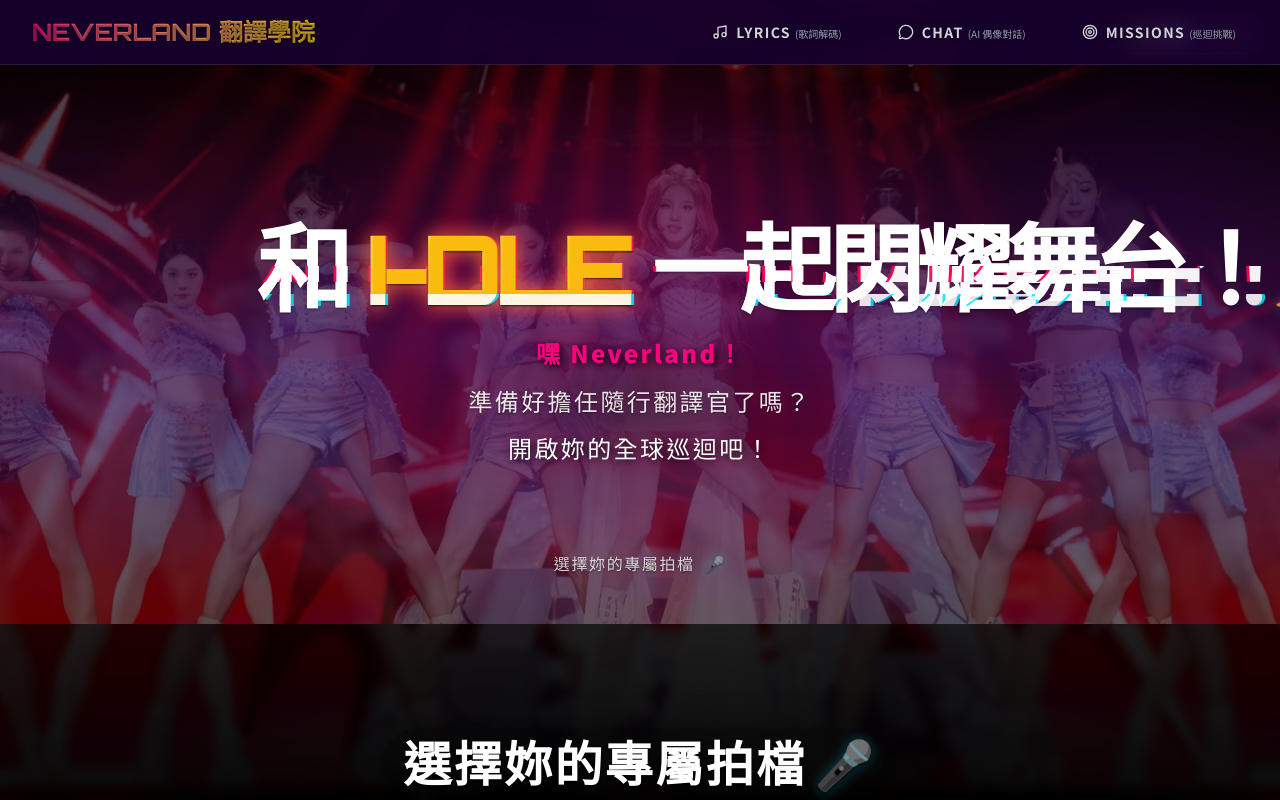
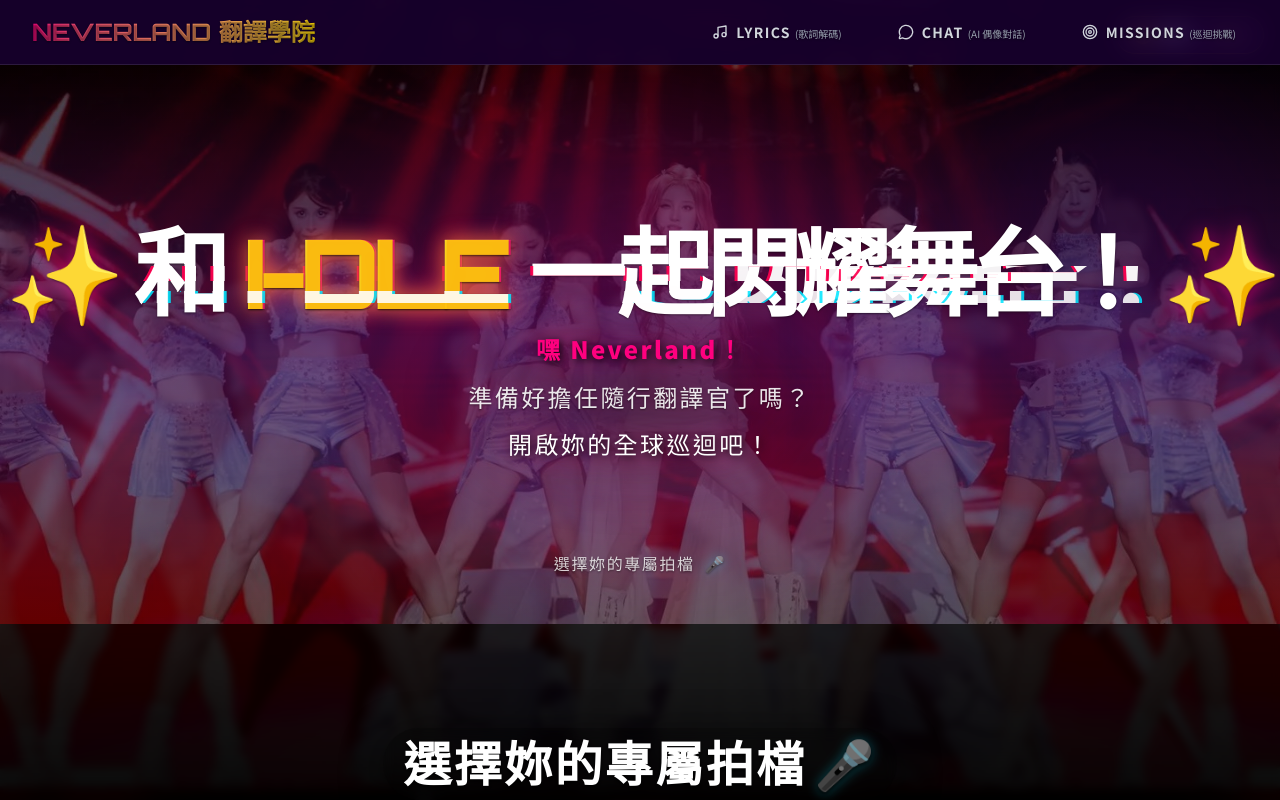
Before and after one commit to Jh676871/idel-en, a Next.js app: page / in a window 1280 px wide. Shown: the top 800 px of the page. Built offline with nearby package versions, Linux system fonts and the light colour scheme.

Commit message:
fix(ui): add symmetrical icons to hero title on desktop

```diff
--- a/components/Hero.tsx
+++ b/components/Hero.tsx
@@ -18,15 +18,24 @@
             transition={{ duration: 0.8 }}
             className="font-orbitron font-black text-white tracking-[-0.08em] leading-[0.92] text-[clamp(3rem,9vw,4.25rem)] sm:text-6xl md:text-7xl lg:text-8xl transform-gpu skew-y-[-3deg]"
           >
+            <div className="flex items-center justify-center gap-2 md:gap-4">
+              {/* Left Icon - Desktop Only */}
+              <span className="hidden md:inline-block text-[#ff007f] drop-shadow-[0_0_14px_rgba(255,0,127,0.9)] flicker-fast select-none">✨</span>
+
               <span
                 className="glitch glitch-hero whitespace-pre-line md:whitespace-nowrap inline-block"
-              data-text={"和 I-DLE 一起\n閃耀舞台！✨"}
+                data-text={"和 I-DLE 一起\n閃耀舞台！"}
               >
                 和 <span className="glitch-rgb" data-text="I-DLE">I-DLE</span> 一起
                 <br className="block md:hidden" />
                 閃耀<span className="whitespace-nowrap">舞台</span>！
-              <span className="inline-block text-[#ff007f] drop-shadow-[0_0_14px_rgba(255,0,127,0.9)] flicker-fast align-middle">✨</span>
+                {/* Right Icon - Mobile Only */}
+                <span className="inline-block md:hidden text-[#ff007f] drop-shadow-[0_0_14px_rgba(255,0,127,0.9)] flicker-fast align-middle">✨</span>
               </span>
+
+              {/* Right Icon - Desktop Only */}
+              <span className="hidden md:inline-block text-[#ff007f] drop-shadow-[0_0_14px_rgba(255,0,127,0.9)] flicker-fast select-none">✨</span>
+            </div>
           </motion.h1>
 
           <motion.div
```
Lines whose indentation alone changed are shown as unchanged.
